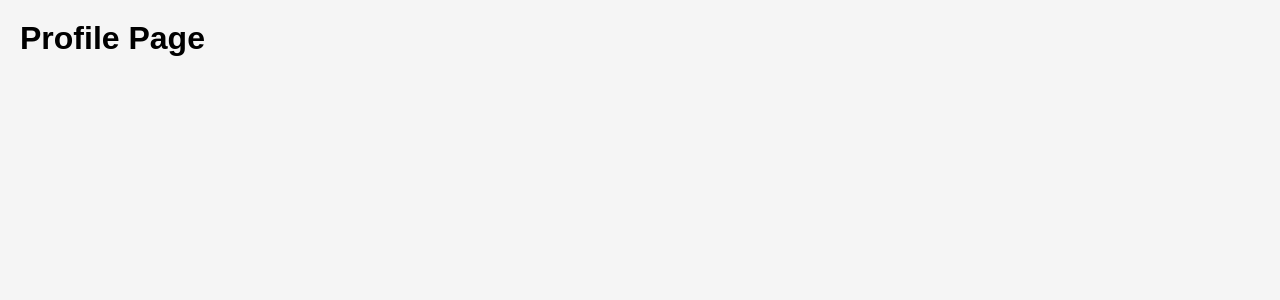
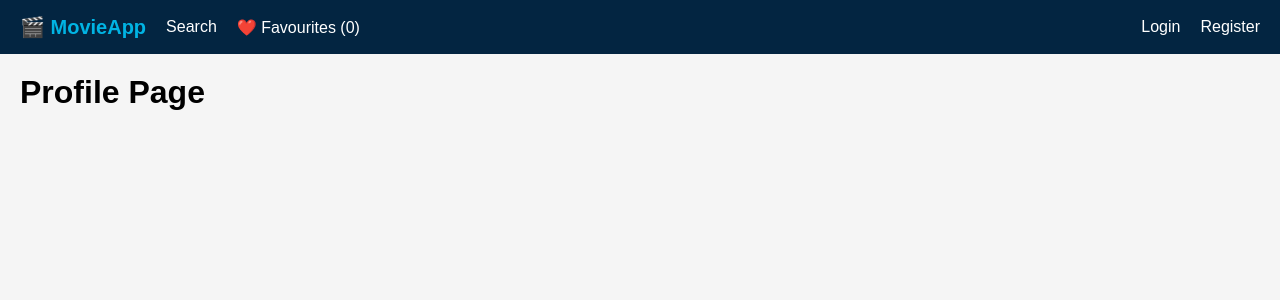
Before and after one commit to Akinyemibolatito/react-movies, a React (Create React App) app: page /profile in a window 1280 px wide. Shown: the top 300 px of the page. Built offline with nearby package versions, Linux system fonts and the light colour scheme; no server answers.

Commit message:
feat: add Home page with trending movies grid

```diff
--- a/src/App.js
+++ b/src/App.js
@@ -3,6 +3,7 @@ import { BrowserRouter, Routes, Route } from 'react-router-dom';
 import Home from './pages/Home';
 import Search from './pages/Search';
 import MovieDetail from './pages/MovieDetail';
+import Navbar from './components/Navbar';
 
 function Login() { return <h1>Login Page</h1>; }
 function Register() { return <h1>Register Page</h1>; }
@@ -15,6 +16,7 @@ function WatchlistDetail() { return <h1>Watchlist Detail Page</h1>; }
 function App() {
   return (
     <BrowserRouter>
+      <Navbar />
       <Routes>
         <Route path="/" element={<Home />} />
         <Route path="/search" element={<Search />} />
--- /dev/null
+++ b/src/components/Navbar.js
@@ -0,0 +1,34 @@
+import { Link } from 'react-router-dom';
+import { useFavourites } from '../context/FavouritesContext';
+
+function Navbar() {
+  const { favs } = useFavourites();
+
+  return (
+    <nav style={{
+      backgroundColor: '#032541',
+      padding: '15px 20px',
+      display: 'flex',
+      alignItems: 'center',
+      gap: '20px'
+    }}>
+      <Link to="/" style={{ color: '#01b4e4', fontWeight: 'bold', fontSize: '20px', textDecoration: 'none' }}>
+        🎬 MovieApp
+      </Link>
+      <Link to="/search" style={{ color: 'white', textDecoration: 'none' }}>
+        Search
+      </Link>
+      <Link to="/favorites" style={{ color: 'white', textDecoration: 'none' }}>
+        ❤️ Favourites ({favs.length})
+      </Link>
+      <Link to="/login" style={{ color: 'white', textDecoration: 'none', marginLeft: 'auto' }}>
+        Login
+      </Link>
+      <Link to="/register" style={{ color: 'white', textDecoration: 'none' }}>
+        Register
+      </Link>
+    </nav>
+  );
+}
+
+export default Navbar;
```
